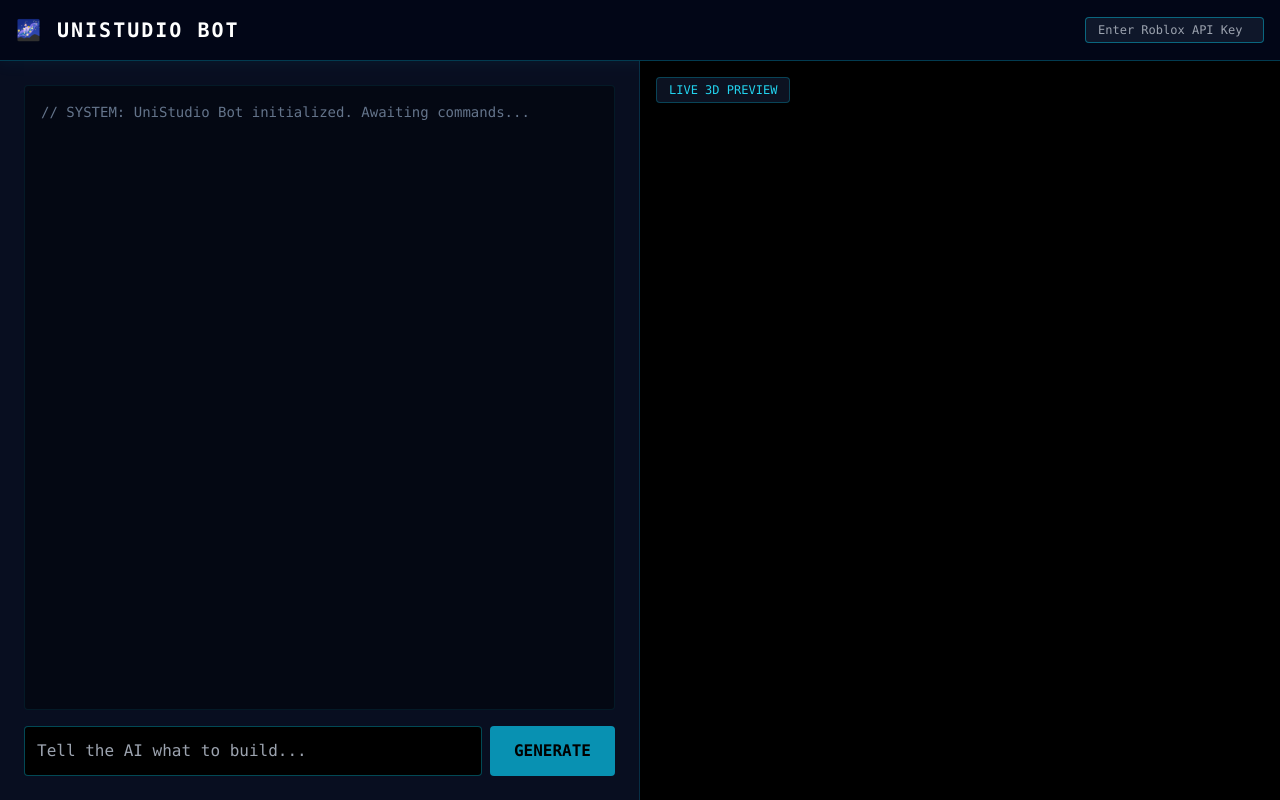
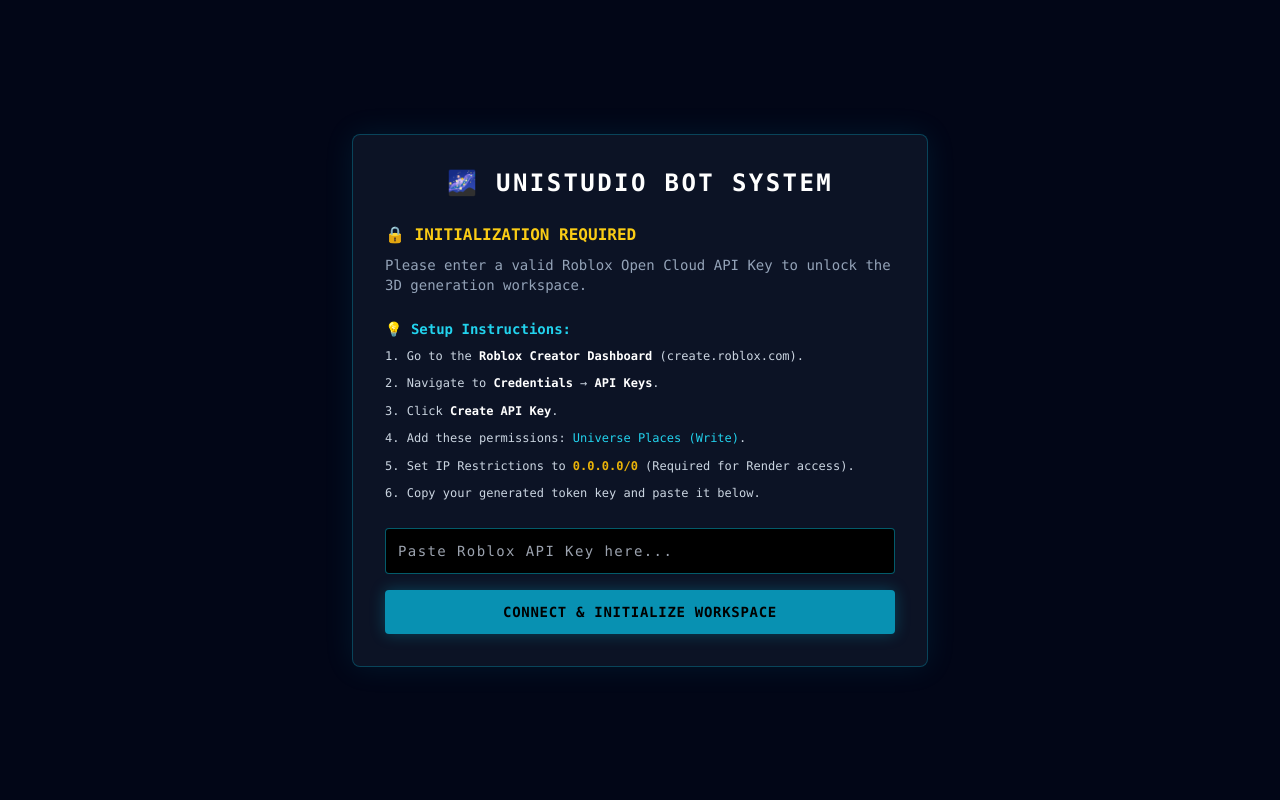
Before and after one commit to Thiddy/UniStudio-Bot, a website: page index.html in a window 1280 px wide. Drawn offline with nearby package versions, Linux system fonts and the light colour scheme.

Commit message:
Update index.html

```diff
--- a/index.html
+++ b/index.html
@@ -7,17 +7,44 @@
     <script src="https://cdn.tailwindcss.com"></script>
     <script src="https://cdnjs.cloudflare.com/ajax/libs/three.js/r128/three.min.js"></script>
 </head>
-<body class="bg-slate-950 text-cyan-400 font-mono h-screen flex flex-col">
+<body class="bg-slate-950 text-cyan-400 font-mono h-screen flex flex-col justify-center items-center overflow-hidden">
 
-    <header class="p-4 border-b border-cyan-500/30 flex justify-between items-center shadow-[0_0_15px_rgba(6,182,212,0.15)]">
+    <div id="lockScreen" class="w-full max-w-xl p-8 bg-slate-900/80 border border-cyan-500/30 rounded-lg shadow-[0_0_30px_rgba(6,182,212,0.1)] mx-4 z-50">
+        <h1 class="text-2xl font-black tracking-widest text-white text-center mb-6">🌌 UNISTUDIO BOT SYSTEM</h1>
+
+        <div class="text-yellow-400 font-bold mb-2 flex items-center gap-2">🔒 INITIALIZATION REQUIRED</div>
+        <p class="text-slate-400 text-sm mb-6">Please enter a valid Roblox Open Cloud API Key to unlock the 3D generation workspace.</p>
+
+        <div class="text-cyan-400 font-bold text-sm mb-2">💡 Setup Instructions:</div>
+        <ol class="list-decimal list-inside text-slate-300 space-y-2 text-xs mb-6 leading-relaxed">
+            <li>Go to the <span class="text-white font-bold">Roblox Creator Dashboard</span> (create.roblox.com).</li>
+            <li>Navigate to <span class="text-white font-bold">Credentials</span> &rarr; <span class="text-white font-bold">API Keys</span>.</li>
+            <li>Click <span class="text-white font-bold">Create API Key</span>.</li>
+            <li>Add these permissions: <span class="text-cyan-400">Universe Places (Write)</span>.</li>
+            <li>Set IP Restrictions to <span class="text-yellow-500 font-bold">0.0.0.0/0</span> (Required for Render access).</li>
+            <li>Copy your generated token key and paste it below.</li>
+        </ol>
+
+        <div class="flex flex-col gap-2">
+            <input type="password" id="apiKey" placeholder="Paste Roblox API Key here..." class="w-full bg-black border border-cyan-500/50 rounded p-3 text-white focus:outline-none focus:border-cyan-400 text-sm tracking-widest">
+            <button onclick="validateAndUnlock()" id="unlockBtn" class="w-full bg-cyan-600 hover:bg-cyan-500 text-black font-black py-3 rounded transition uppercase tracking-wider text-sm mt-2 shadow-[0_0_15px_rgba(6,182,212,0.3)]">
+                Connect & Initialize Workspace
+            </button>
+        </div>
+    </div>
+
+    <div id="mainWorkspace" class="hidden w-full h-full flex flex-col">
+        <header class="p-4 border-b border-cyan-500/30 flex justify-between items-center bg-slate-950 shadow-[0_0_15px_rgba(6,182,212,0.15)]">
             <h1 class="text-xl font-black tracking-widest text-white">🌌 UNISTUDIO BOT</h1>
-        <input type="password" id="apiKey" placeholder="Enter Roblox API Key" class="bg-slate-900 border border-cyan-500/50 rounded px-3 py-1 text-xs focus:outline-none focus:border-cyan-400">
+            <div class="text-xs text-green-400 font-bold flex items-center gap-2 bg-green-500/10 border border-green-500/30 px-3 py-1 rounded">
+                ● ROBLOX CLOUD LINK ACTIVE
+            </div>
         </header>
 
         <main class="flex-1 flex overflow-hidden">
-        <section class="w-1/2 p-6 flex flex-col justify-between border-r border-cyan-500/20 bg-slate-900/50">
+            <section class="w-1/2 p-6 flex flex-col justify-between border-r border-cyan-500/20 bg-slate-900/40">
                 <div id="chatConsole" class="flex-1 overflow-y-auto mb-4 p-4 bg-black/40 rounded border border-cyan-500/10 text-sm">
-                <p class="text-slate-500">// SYSTEM: UniStudio Bot initialized. Awaiting commands...</p>
+                    <p class="text-green-400">// SYSTEM: Connection secure. UniStudio Bot online and ready to build!</p>
                 </div>
                 <div class="flex gap-2">
                     <input type="text" id="promptInput" placeholder="Tell the AI what to build..." class="flex-1 bg-black border border-cyan-500/40 rounded p-3 text-white focus:outline-none focus:border-cyan-400">
@@ -31,6 +58,7 @@
                 </div>
             </section>
         </main>
+    </div>
 
     <script src="app.js"></script>
 </body>
```
Lines whose indentation alone changed are shown as unchanged.
